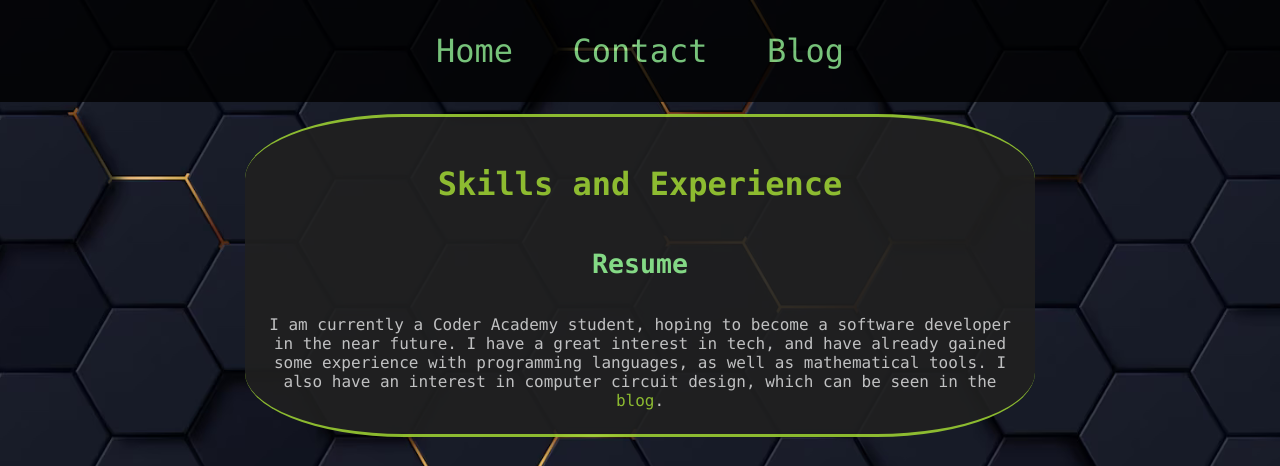
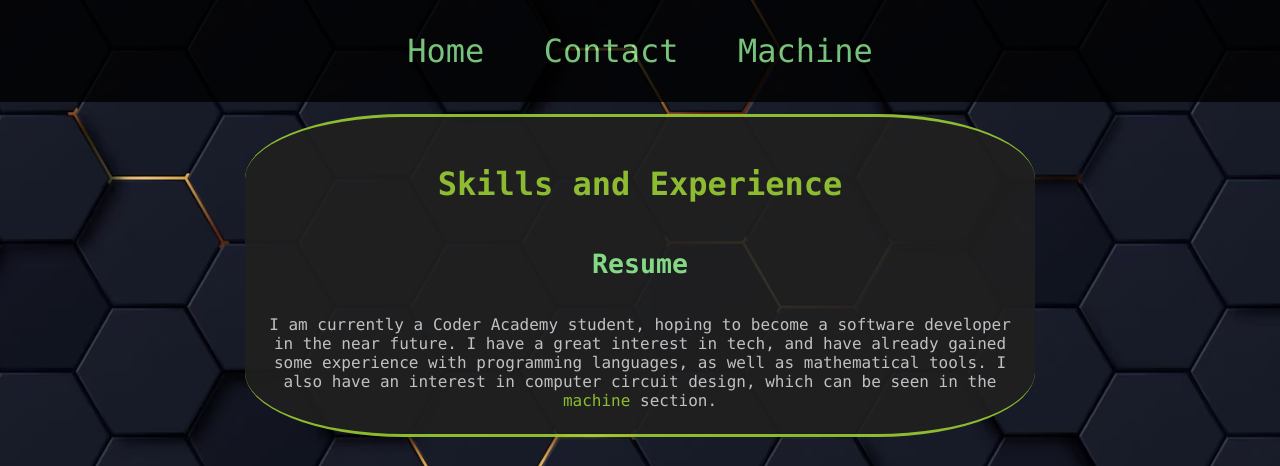
Before and after one commit to ausraf720/RaphaelFlorea_T1A2, a plain HTML site: page src/about.html in a window 1280 px wide. Shown: the top 466 px of the page. Drawn offline with Linux system fonts and the light colour scheme.

Commit message:
Made some small fixes

```diff
--- a/src/about.html
+++ b/src/about.html
@@ -18,7 +18,7 @@
             "||"
             <span><a href="./contact.html" class="nav_link">Contact</a></span>
             "||"
-            <span><a href="./blog.html" class="nav_link">Blog</a></span>
+            <span><a href="./blog.html" class="nav_link">Machine</a></span>
         </nav>
     </header>
     <br><br><br><br><br>
@@ -36,7 +36,7 @@
                 hoping to become a software developer in the near future. I have a great interest in tech,
                 and have already gained some experience with programming languages,
                 as well as mathematical tools. I also have an interest in computer circuit design,
-                which can be seen in the <a href="./blog.html" id="link_to_blog">blog</a>.
+                which can be seen in the <a href="./blog.html" id="link_to_blog">machine</a> section.
             </summary>
         </article>
     </section>
```
Also changed, not shown: src/contact.html (+1 -1 lines).
